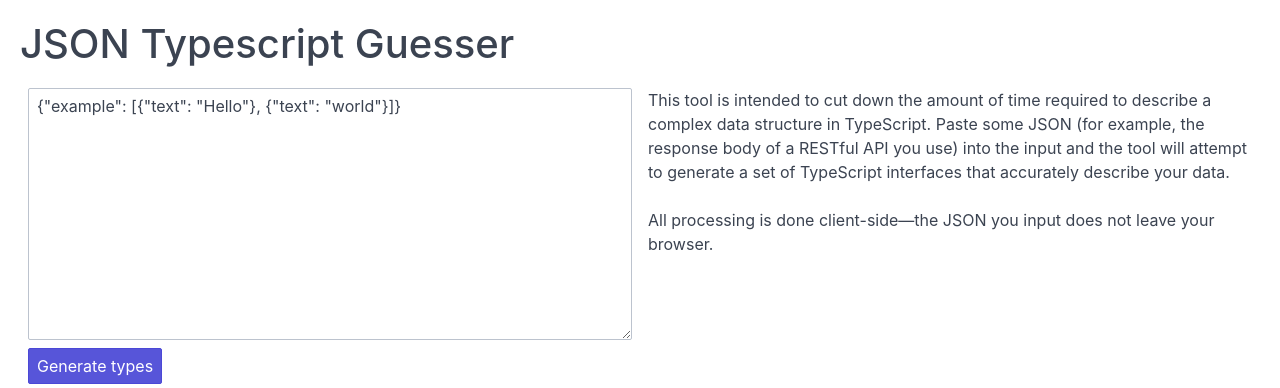
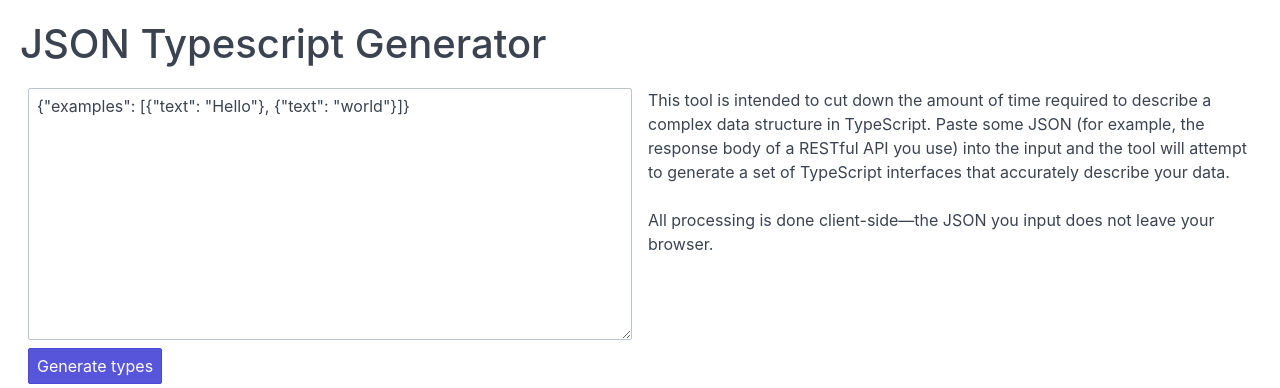
Before and after one commit to tessakelly/json-typescript-generator, a React app: page / in a window 1280 px wide. Shown: the top 388 px of the page. Built offline with nearby package versions, Linux system fonts and the light colour scheme.

Commit message:
Update URLs/names for changed repo/username

```diff
--- a/index.template.html
+++ b/index.template.html
@@ -5,10 +5,10 @@
     <meta name="viewport" content="width=device-width, initial-scale=1">
     <meta property="og:title" content="Convert JSON to TypeScript" />
     <meta property="og:type" content="website" />
-    <meta property="og:url" content="https://mchalk.github.io/json-typescript-guesser" />
+    <meta property="og:url" content="https://m-chael.github.io/json-typescript-generator" />
     <meta property="og:description" content="Convert your JSON to a set of Typescript interfaces" />
     <meta name="description" content="Convert your JSON to a set of Typescript interfaces"/>
-    <title>JSON TypeScript Guesser: Convert JSON to TypeScript</title>
+    <title>JSON TypeScript Generator: Convert JSON to TypeScript</title>
     <script>
       (function(i,s,o,g,r,a,m){i['GoogleAnalyticsObject']=r;i[r]=i[r]||function(){
       (i[r].q=i[r].q||[]).push(arguments)},i[r].l=1*new Date();a=s.createElement(o),
--- a/package.json
+++ b/package.json
@@ -1,5 +1,5 @@
 {
-  "name": "json-typescript-guesser",
+  "name": "json-typescript-generator",
   "version": "0.0.0",
   "description": "Utility which attempts to generate an appropriate set of typescript interfaces to describe a JSON input",
   "main": "index.js",
--- a/src/app.tsx
+++ b/src/app.tsx
@@ -1,14 +1,14 @@
 import * as React from 'react';
 import * as ReactDOM from 'react-dom';
 import './app.scss';
-import Guesser from './components/Guesser';
+import TypeGenerator from './components/TypeGenerator';
 
 ReactDOM.render(
   <div>
-    <h1>JSON Typescript Guesser</h1>
-    <Guesser/>
+    <h1>JSON Typescript Generator</h1>
+    <TypeGenerator/>
     <div className="text-center">
-      <a href="https://github.com/mchalk/json-typescript-guesser">
+      <a href="https://github.com/m-chael/json-typescript-generator">
         <img src="https://cdnjs.cloudflare.com/ajax/libs/octicons/4.4.0/svg/mark-github.svg" width="30" height="30" alt="GitHub repository"/>
       </a>
     </div>
--- a/src/components/Guesser.tsx
+++ b/src/components/TypeGenerator.tsx
@@ -1,11 +1,11 @@
 import * as React from 'react';
 import { printTypes } from '../type-printer'
 
-export default class Guesser extends React.Component<any, any> {
+export default class TypeGenerator extends React.Component<any, any> {
   constructor(props) {
     super(props);
     this.state = {
-      input: '{"example": [{"text": "Hello"}, {"text": "world"}]}',
+      input: '{"examples": [{"text": "Hello"}, {"text": "world"}]}',
       result: '',
       valid: true
     };
@@ -30,7 +30,7 @@ export default class Guesser extends React.Component<any, any> {
 
   handleSubmit(event) {
     event.preventDefault();
-    const valid = Guesser.isValidJson(this.state.input);
+    const valid = TypeGenerator.isValidJson(this.state.input);
     this.setState({valid: valid});
     if (valid) {
       this.setState({result: printTypes(this.state.input)});
--- a/src/type-printer.ts
+++ b/src/type-printer.ts
@@ -1,4 +1,4 @@
-import { genTypes, JsonType, JsonObjectType } from './type-guesser';
+import { genTypes, JsonType, JsonObjectType } from './type-generator';
 
 export function printTypes(jsonString: string) {
   const { knownTypes, knownObjectTypes } = genTypes(jsonString);
```
Also changed, not shown: src/type-generator.ts (renamed from src/type-guesser.ts), 3 other files (tests, documents, lock files or other folders).
